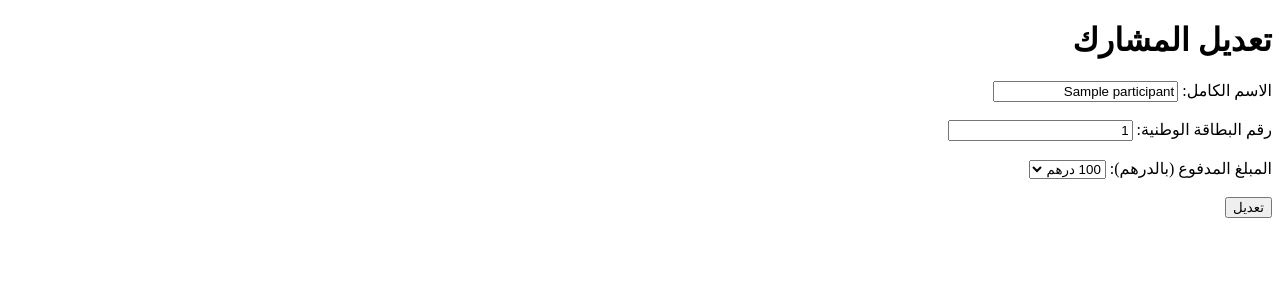
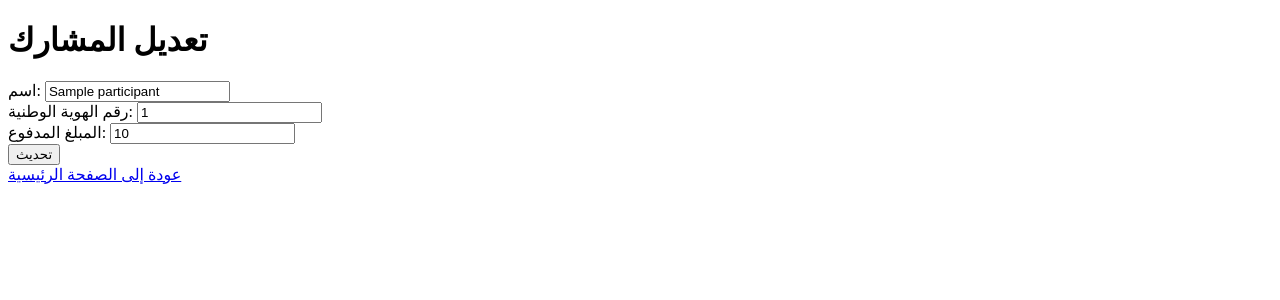
Before and after one commit to OUCHTAH/chakir, a Flask app: template templates/update.html in a window 1280 px wide. Shown: the top 300 px of the page. Run offline with Flask 2, Linux system fonts and the light colour scheme; the template is opened without the code that fills it: most values are stand-ins (such as "Sample title", 1, 10 or a date in 2020).

Commit message:
Update update.html

```diff
--- a/templates/update.html
+++ b/templates/update.html
@@ -1,30 +1,21 @@
 <!DOCTYPE html>
-<html lang="ar" dir="rtl">
+<html lang="ar">
 <head>
     <meta charset="UTF-8">
     <meta name="viewport" content="width=device-width, initial-scale=1.0">
     <title>تعديل المشارك</title>
-    <style>
-        /* يمكنك إضافة التنسيق الذي تفضله هنا */
-    </style>
 </head>
 <body>
     <h1>تعديل المشارك</h1>
     <form action="{{ url_for('update', ticket_number=participant['ticket_number']) }}" method="POST">
-        <label for="name">الاسم الكامل:</label>
-        <input type="text" id="name" name="name" value="{{ participant['name'] }}" required><br><br>
-
-        <label for="national_id">رقم البطاقة الوطنية:</label>
-        <input type="text" id="national_id" name="national_id" value="{{ participant['national_id'] }}" required><br><br>
-
-        <label for="amount">المبلغ المدفوع (بالدرهم):</label>
-        <select id="amount" name="amount" required>
-            <option value="100" {% if participant['amount'] == '100' %}selected{% endif %}>100 درهم</option>
-            <option value="200" {% if participant['amount'] == '200' %}selected{% endif %}>200 درهم</option>
-            <option value="300" {% if participant['amount'] == '300' %}selected{% endif %}>300 درهم</option>
-        </select><br><br>
-
-        <input type="submit" value="تعديل">
+        <label>اسم:</label>
+        <input type="text" name="name" value="{{ participant.name }}" required><br>
+        <label>رقم الهوية الوطنية:</label>
+        <input type="text" name="national_id" value="{{ participant.national_id }}" required><br>
+        <label>المبلغ المدفوع:</label>
+        <input type="number" name="amount" value="{{ participant.amount }}" required><br>
+        <button type="submit">تحديث</button>
     </form>
+    <a href="{{ url_for('home') }}">عودة إلى الصفحة الرئيسية</a>
 </body>
 </html>
```
